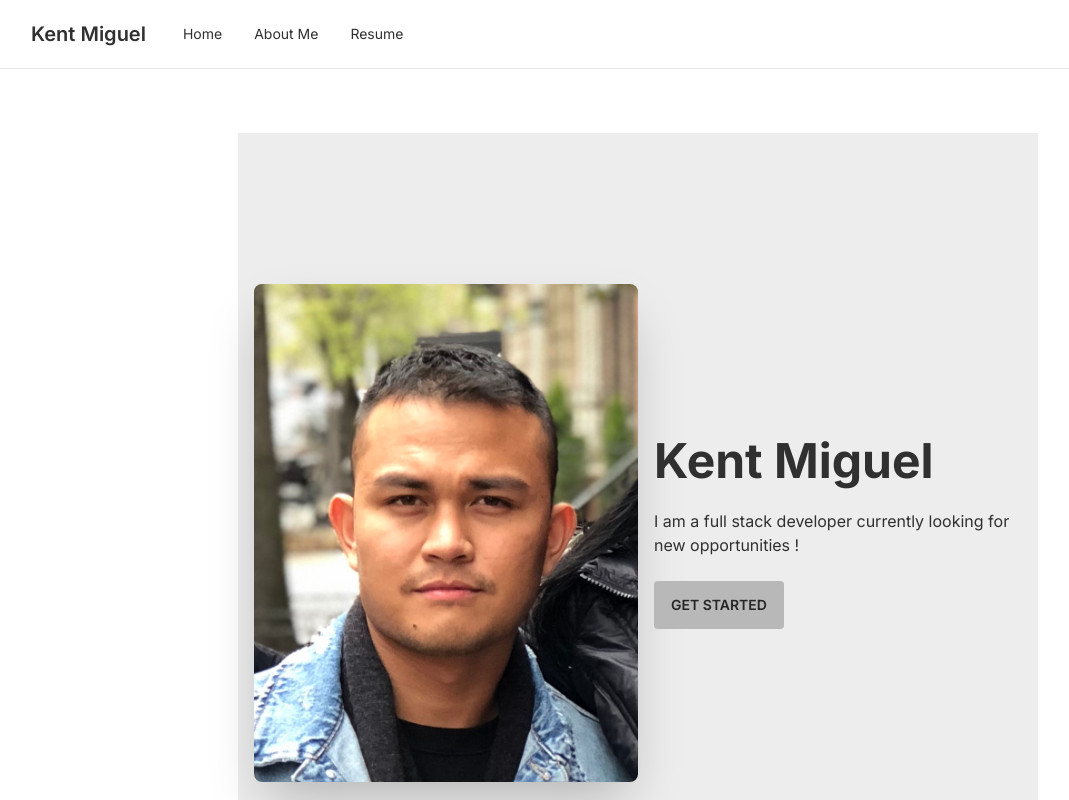
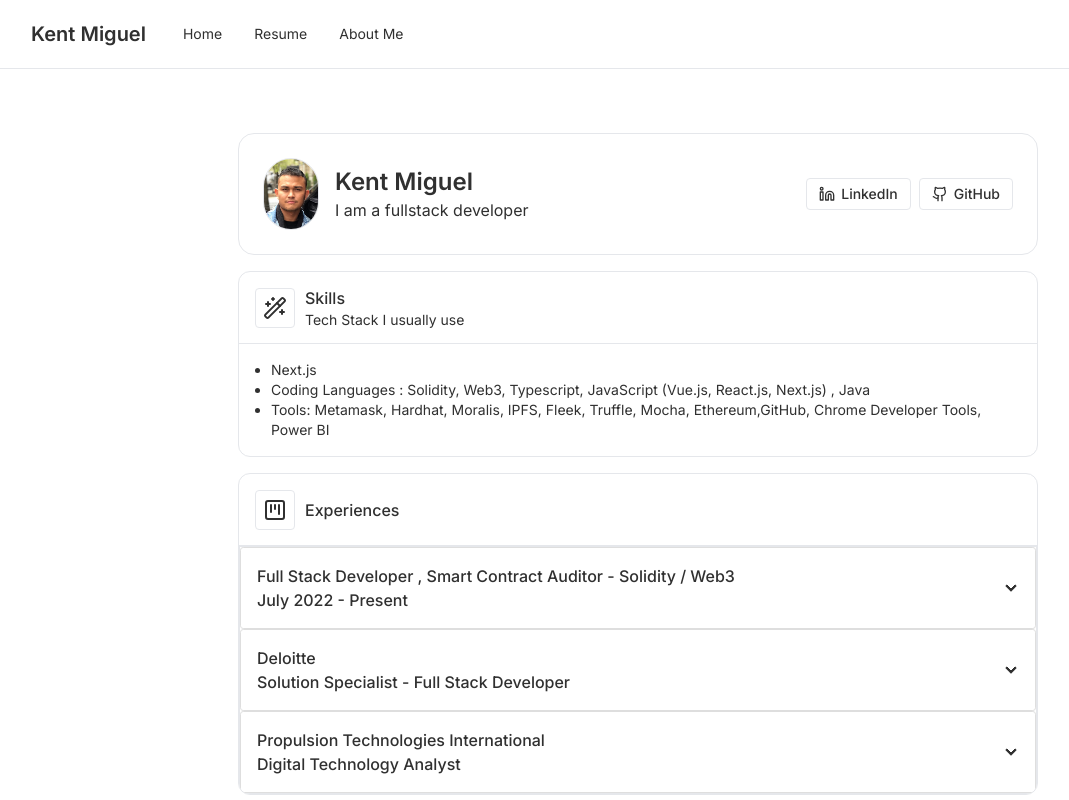
Before and after one commit to kmiguel10/www, a Next.js app: page /resume in a window 1280 px wide. Shown: the top 800 px of the page, without its empty margins (2-1071 px from the left). Built offline with nearby package versions, Linux system fonts and the light colour scheme.

Commit message:
Added resume content component

```diff
--- a/app/components/layouts/content-display.tsx
+++ b/app/components/layouts/content-display.tsx
@@ -26,7 +26,7 @@ const ContentDisplay = ({
     <div
       className={twMerge(
         clsx(
-          "flex h-64 w-64 flex-col overflow-hidden rounded-xl border border-gray-6 bg-gray-2"
+          "flex w-64 flex-col overflow-hidden rounded-xl border border-gray-6 bg-gray-2"
         ),
         className
       )}
--- /dev/null
+++ b/app/components/pages/resume/resume-content.tsx
@@ -0,0 +1,96 @@
+import React from "react";
+import ContentDisplay from "../../layouts/content-display";
+import { KanbanSquare } from "lucide-react";
+
+const ResumeContent = () => {
+  return (
+    <ContentDisplay
+      className="col-span-2 w-full min-[560px]:col-span-4"
+      symbol={<KanbanSquare />}
+      name="Experiences"
+      description=""
+    >
+      <div className="grid grid-flow-row auto-rows-max flex-col overflow-hidden rounded-none border border-gray-6 bg-gray-2">
+        <div className="collapse collapse-arrow border-base-300 border border-gray-6 bg-gray-2">
+          <input type="radio" name="my-accordion-2" checked={undefined} />
+          <div className="collapse-title text-md font-medium">
+            <div>
+              Full Stack Developer , Smart Contract Auditor - Solidity / Web3
+            </div>
+            <span className="mt-0.5 text-sm text-gray-11 md:mt-1 md:text-base">
+              July 2022 - Present
+            </span>
+          </div>
+          <div className="collapse-content">
+            <ul className="list-disc px-4">
+              <li>
+                Audited DeFi protocols using Foundry and Hardhat to search and
+                fix vulnerabilities within the system
+              </li>
+              <li>
+                Refactored code by writing and executing test cases to improve
+                gas optimizations
+              </li>
+              <li>
+                Click to open this one and close others Click to open this one
+                and close others{" "}
+              </li>
+            </ul>
+          </div>
+        </div>
+        <div className="collapse collapse-arrow border-base-300 border border-gray-6 bg-gray-2border border-gray-6 bg-gray-2">
+          <input type="radio" name="my-accordion-2" />
+          <div className="collapse-title text-md font-medium">
+            <div>Deloitte</div>
+            <span className="mt-0.5 text-sm text-gray-11 md:mt-1 md:text-base">
+              Solution Specialist - Full Stack Developer
+            </span>
+          </div>
+          <div className="collapse-content">
+            <ul className="list-disc px-4">
+              <li>
+                Developed 21 single page applications using Vue.js with
+                Typescript from a .NET based legacy web application which is
+                utilized by 1000s of users filing for worker’s compensation in
+                the state of Pennyslvania
+              </li>
+              <li>
+                Built RESTful Web API’s using ASP.NET used to serve data between
+                a Vue.js front-end and SQL back-end which gives clients access
+                to the application from any browsers and mobile devices
+              </li>
+              <li>
+                Served as the main developer tasked in triaging, investigating
+                and resolving bugs from 5 sprint cycles across 50 applications
+                while utilizing debugging tools like Chrome Developer tools and
+                Vue.js Dev Tools
+              </li>
+            </ul>
+          </div>
+        </div>
+        <div className="collapse collapse-arrow border-base-300 border border-gray-6 bg-gray-2">
+          <input type="radio" name="my-accordion-2" />
+          <div className="collapse-title text-md font-medium">
+            <div>Propulsion Technologies International</div>
+            <span className="mt-0.5 text-sm text-gray-11 md:mt-1 md:text-base">
+              Digital Technology Analyst
+            </span>
+          </div>
+          <div className="collapse-content">
+            <ul className="list-disc px-4">
+              <li>
+                Led the company’s digital transformation by innovating digital
+                factory concepts including machine connectivity, data
+                visualization, data analysis, and removing data silos which
+                reduced the time for managers and engineers to access and
+                analyze data from 2 hours to 5 minutes using Power BI
+              </li>
+            </ul>
+          </div>
+        </div>
+      </div>
+    </ContentDisplay>
+  );
+};
+
+export default ResumeContent;
--- /dev/null
+++ b/app/components/pages/resume/skills.tsx
@@ -0,0 +1,30 @@
+import React from "react";
+import ContentDisplay from "../../layouts/content-display";
+import { Wand2 } from "lucide-react";
+
+const Skills = () => {
+  return (
+    <ContentDisplay
+      className="col-span-2 w-full min-[560px]:col-span-4"
+      symbol={<Wand2 />}
+      name="Skills"
+      description="Tech Stack I usually use"
+    >
+      <div className="line-clamp-1 text-ellipsis text-sm text-gray-11 px-4 py-4">
+        <ul className="list-disc px-4 overflow-auto">
+          <li>Next.js</li>
+          <li>
+            Coding Languages : Solidity, Web3, Typescript, JavaScript (Vue.js,
+            React.js, Next.js) , Java
+          </li>
+          <li>
+            Tools: Metamask, Hardhat, Moralis, IPFS, Fleek, Truffle, Mocha,
+            Ethereum,GitHub, Chrome Developer Tools, Power BI
+          </li>
+        </ul>
+      </div>
+    </ContentDisplay>
+  );
+};
+
+export default Skills;
--- a/app/components/ui/nav-bar.tsx
+++ b/app/components/ui/nav-bar.tsx
@@ -29,11 +29,12 @@ const NavBar = () => {
             <li>
               <Link href="/">Home</Link>
             </li>
+
+            <li>
+              <Link href="/resume">Resume</Link>
+            </li>
             <li>
               <Link href="/about">About Me</Link>
-            </li>
-            <li>
-              <Link href="/resume">Resume</Link>
             </li>
           </ul>
         </div>
@@ -45,11 +46,12 @@ const NavBar = () => {
             <li>
               <Link href="/">Home</Link>
             </li>
+
+            <li>
+              <Link href="/resume">Resume</Link>
+            </li>
             <li>
               <Link href="/about">About Me</Link>
-            </li>
-            <li>
-              <Link href="/resume">Resume</Link>
             </li>
           </ul>
         </div>
--- a/app/resume/page.tsx
+++ b/app/resume/page.tsx
@@ -5,32 +5,17 @@ import ContainerLayout from "../components/layouts/container";
 import Image from "next/image";
 import profile from "../../public/profile.jpeg";
 import Contents from "../components/pages/contents";
+import ResumeContent from "../components/pages/resume/resume-content";
+import Skills from "../components/pages/resume/skills";
 
 const page = () => {
   return (
     <Base>
       <ContainerLayout className="flex flex-col space-y-4">
-        <div className="hero min-h-screen bg-base-200">
-          <div className="hero-content flex-col lg:flex-row">
-            <Image
-              className="max-w-sm rounded-lg shadow-2xl"
-              src={profile}
-              alt="Kent Miguel"
-            />
-            {/* <img
-              src="/images/stock/photo-1635805737707-575885ab0820.jpg"
-              className="max-w-sm rounded-lg shadow-2xl"
-            /> */}
-            <div>
-              <h1 className="text-5xl font-bold">Kent Miguel</h1>
-              <p className="py-6">
-                I am a full stack developer currently looking for new
-                opportunities !
-              </p>
-              <button className="btn btn-primary">Get Started</button>
-            </div>
-          </div>
-        </div>
+        <ProfileHeader />
+        <Skills />
+        <ResumeContent />
+        {/** Accordion */}
       </ContainerLayout>
     </Base>
   );
--- a/package.json
+++ b/package.json
@@ -18,6 +18,7 @@
     "tailwind-merge": "^1.14.0"
   },
   "devDependencies": {
+    "@tailwindcss/typography": "^0.5.10",
     "@types/node": "latest",
     "@types/react": "latest",
     "@types/react-dom": "latest",
--- a/tailwind.config.ts
+++ b/tailwind.config.ts
@@ -15,7 +15,7 @@ const config: Config = {
       },
     },
   },
-  plugins: [require("daisyui")],
+  plugins: [require("daisyui"), require("@tailwindcss/typography")],
   daisyui: {
     themes: ["winter", "light", "night", "dark", "black", "wireframe"],
   },
```
Also changed, not shown: 1 other file (tests, documents, lock files or other folders).
